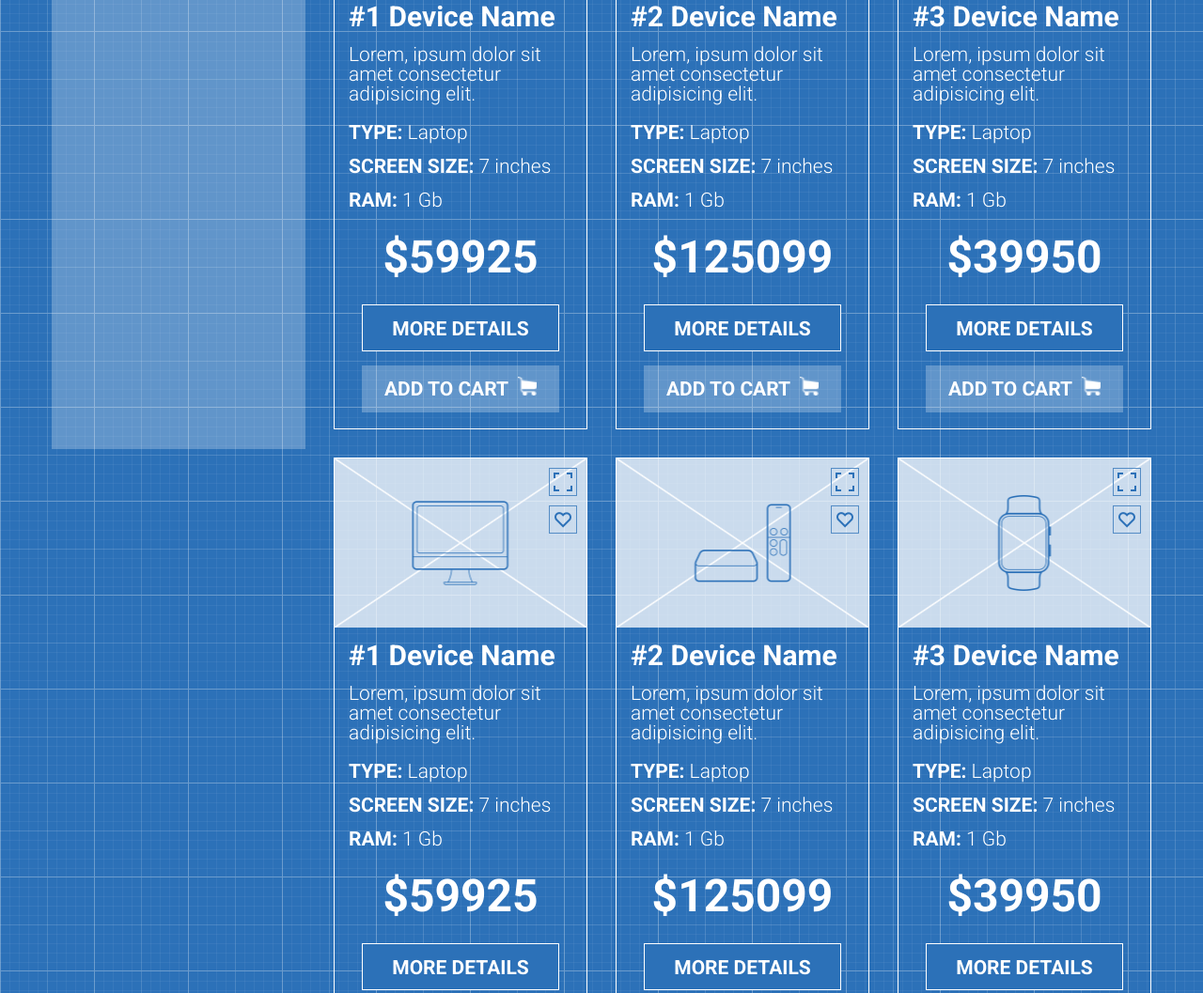
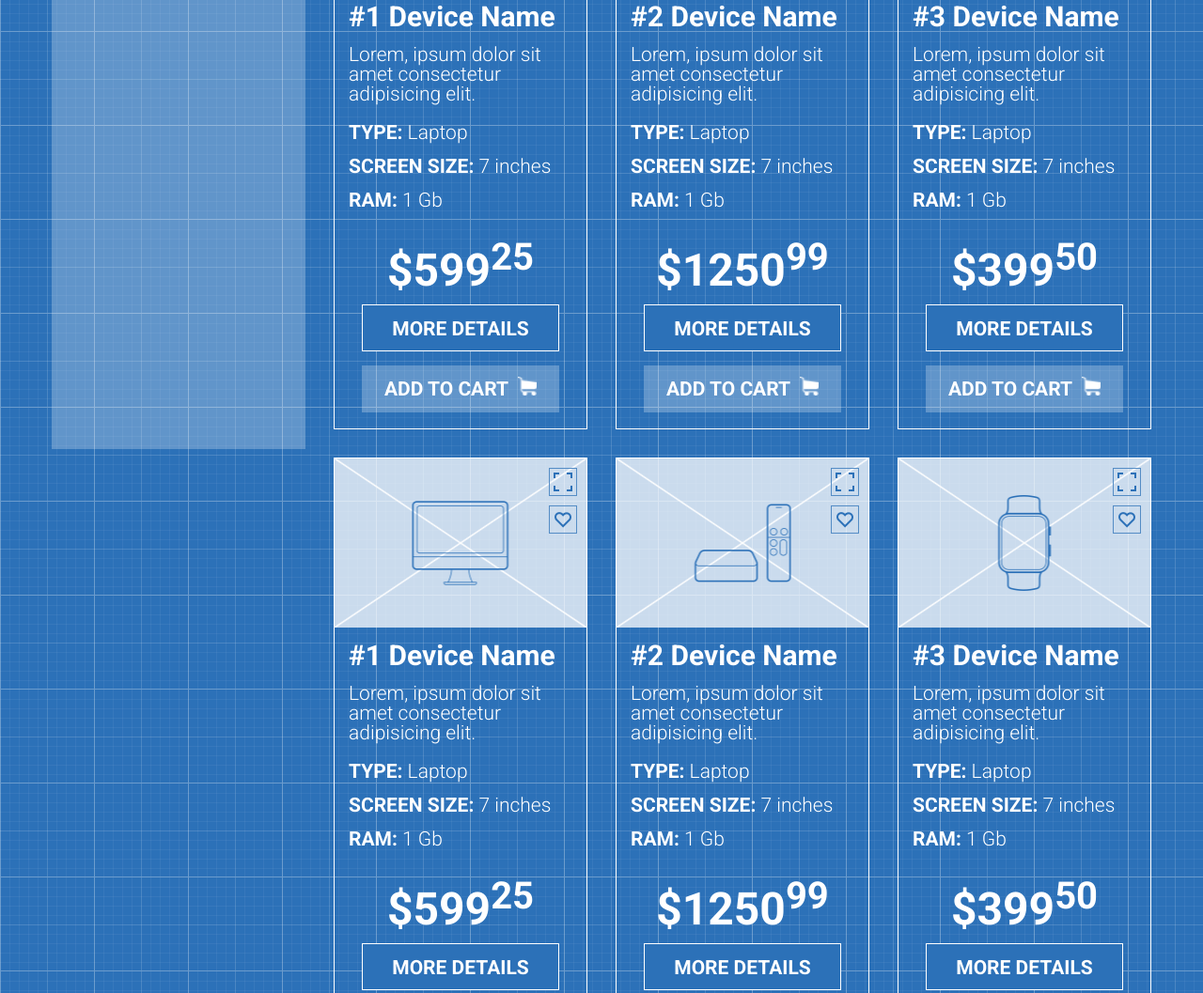
Before and after one commit to vadimbuka/shop-project, a plain HTML site: page index.html in a window 1280 px wide. Shown: the part 867-1924 px from the top of the page at 94% size. Drawn offline with Linux system fonts and the light colour scheme.

Commit message:
fix sup tag properties in reset.css

```diff
--- a/index.html
+++ b/index.html
@@ -110,7 +110,7 @@
                                 <span class="property-value">1 Gb</span>
                             </div>
                         </div>
-                        <div class="product-price">$599<sub>25</sub></div>
+                        <div class="product-price">$599<sup>25</sup></div>
                         <div class="more-details"><a href="#">MORE DETAILS</a></div>
                         <div class="add-to-cart"><a href="#">ADD TO CART</a></div>
                     </div>
@@ -138,7 +138,7 @@
                                 <span class="property-value">1 Gb</span>
                             </div>
                         </div>
-                        <div class="product-price">$1250<sub>99</sub></div>
+                        <div class="product-price">$1250<sup>99</sup></div>
                         <div class="more-details"><a href="#">MORE DETAILS</a></div>
                         <div class="add-to-cart"><a href="#">ADD TO CART</a></div>
                     </div>
@@ -166,7 +166,7 @@
                                 <span class="property-value">1 Gb</span>
                             </div>
                         </div>
-                        <div class="product-price">$399<sub>50</sub></div>
+                        <div class="product-price">$399<sup>50</sup></div>
                         <div class="more-details"><a href="#">MORE DETAILS</a></div>
                         <div class="add-to-cart"><a href="#">ADD TO CART</a></div>
                     </div>
@@ -194,7 +194,7 @@
                                 <span class="property-value">1 Gb</span>
                             </div>
                         </div>
-                        <div class="product-price">$599<sub>25</sub></div>
+                        <div class="product-price">$599<sup>25</sup></div>
                         <div class="more-details"><a href="#">MORE DETAILS</a></div>
                         <div class="add-to-cart"><a href="#">ADD TO CART</a></div>
                     </div>
@@ -222,7 +222,7 @@
                                 <span class="property-value">1 Gb</span>
                             </div>
                         </div>
-                        <div class="product-price">$1250<sub>99</sub></div>
+                        <div class="product-price">$1250<sup>99</sup></div>
                         <div class="more-details"><a href="#">MORE DETAILS</a></div>
                         <div class="add-to-cart"><a href="#">ADD TO CART</a></div>
                     </div>
@@ -250,7 +250,7 @@
                                 <span class="property-value">1 Gb</span>
                             </div>
                         </div>
-                        <div class="product-price">$399<sub>50</sub></div>
+                        <div class="product-price">$399<sup>50</sup></div>
                         <div class="more-details"><a href="#">MORE DETAILS</a></div>
                         <div class="add-to-cart"><a href="#">ADD TO CART</a></div>
                     </div>
@@ -278,7 +278,7 @@
                                 <span class="property-value">1 Gb</span>
                             </div>
                         </div>
-                        <div class="product-price">$599<sub>25</sub></div>
+                        <div class="product-price">$599<sup>25</sup></div>
                         <div class="more-details"><a href="#">MORE DETAILS</a></div>
                         <div class="add-to-cart"><a href="#">ADD TO CART</a></div>
                     </div>
@@ -306,7 +306,7 @@
                                 <span class="property-value">1 Gb</span>
                             </div>
                         </div>
-                        <div class="product-price">$1250<sub>99</sub></div>
+                        <div class="product-price">$1250<sup>99</sup></div>
                         <div class="more-details"><a href="#">MORE DETAILS</a></div>
                         <div class="add-to-cart"><a href="#">ADD TO CART</a></div>
                     </div>
@@ -334,7 +334,7 @@
                                 <span class="property-value">1 Gb</span>
                             </div>
                         </div>
-                        <div class="product-price">$399<sub>50</sub></div>
+                        <div class="product-price">$399<sup>50</sup></div>
                         <div class="more-details"><a href="#">MORE DETAILS</a></div>
                         <div class="add-to-cart"><a href="#">ADD TO CART</a></div>
                     </div>
--- a/reset.css
+++ b/reset.css
@@ -2,7 +2,7 @@ html, body, div, span, applet, object, iframe,
 h1, h2, h3, h4, h5, h6, p, blockquote, pre,
 a, abbr, acronym, address, big, cite, code,
 del, dfn, em, img, ins, kbd, q, s, samp,
-small, strike, strong, sub, sup, tt, var,
+small, strike, strong, tt, var,
 b, u, i, center,
 dl, dt, dd, ol, ul, li,
 fieldset, form, label, legend,
```
